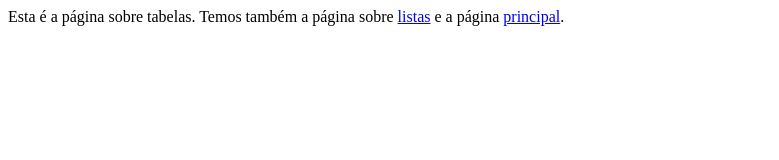
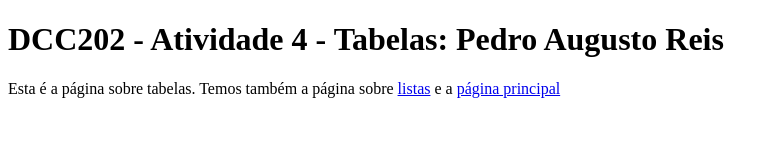
Before and after one commit to ufjf-dcc202/ufjf-dcc202-2023-3-b-atv4-beapedro, a website: page tabelas.html in a window 1280 px wide. Shown: the whole page, without its empty margins (0-779 px from the left). Drawn offline with Linux system fonts and the light colour scheme.

Commit message:
correções

```diff
--- a/tabelas.html
+++ b/tabelas.html
@@ -1,11 +1,14 @@
 <!DOCTYPE html>
-<html lang="en">
+<html lang="pt">
 <head>
     <meta charset="UTF-8">
     <meta name="viewport" content="width=device-width, initial-scale=1.0">
     <title>DCC202 - Atividade 4 - Tabelas: Pedro Augusto Reis</title>
 </head>
 <body>
-    <main> Esta é a página sobre tabelas. Temos também a página sobre <a href="listas.html">listas</a> e a página <a href="index.html">principal</a>.</main>
+    <main>
+        <h1>DCC202 - Atividade 4 - Tabelas: Pedro Augusto Reis</h1>
+        <p> Esta é a página sobre tabelas. Temos também a página sobre <a href="listas.html">listas</a> e a <a href="index.html">página principal</a></p>
+    </main>
 </body>
 </html>
```
